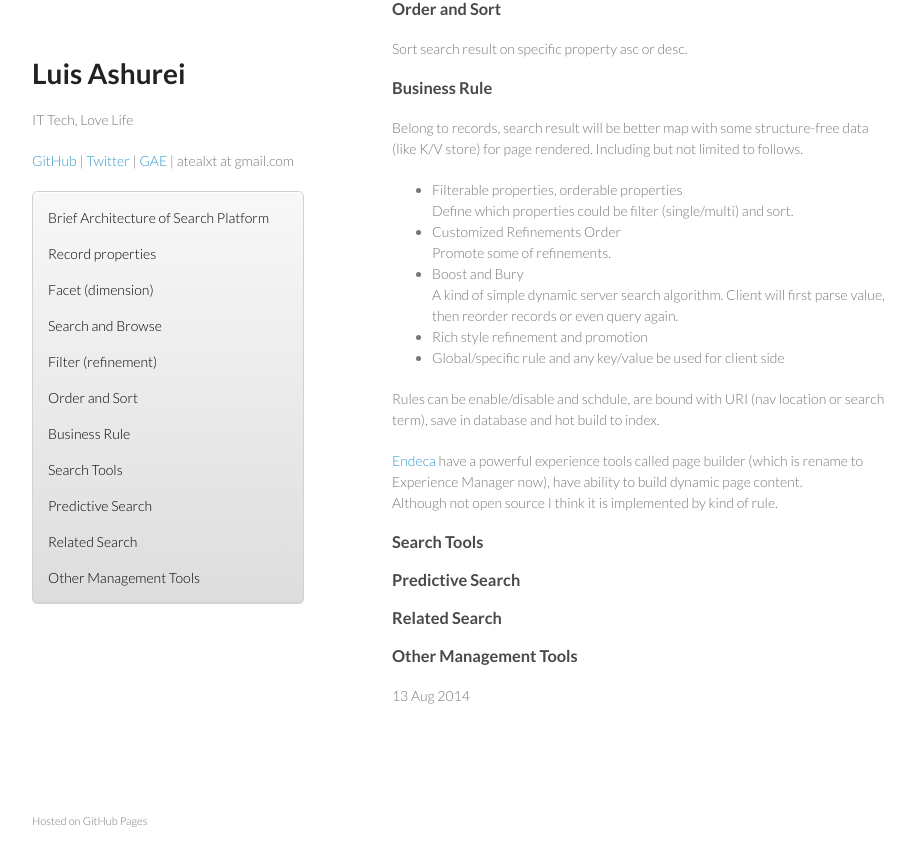
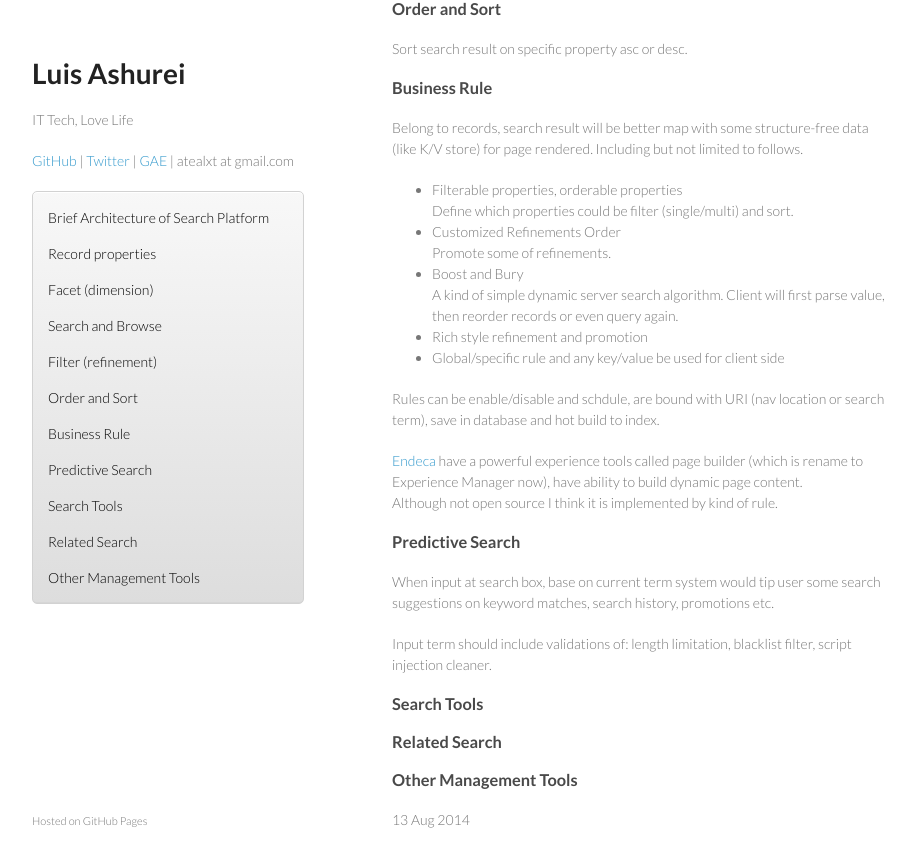
Before and after one commit to atealxt/atealxt.github.io, a Jekyll site: the page built from _posts/2014-08-13-brief-architecture-of-search-platform.html, in a window 1280 px wide and 900 px high, scrolled down 1410 px. Shown: the top 867 px of the window, without its empty margins (178-1093 px from the left). Built offline with Jekyll 4.4.1, drawn with Linux system fonts in a browser that asks for light colours; comment, search, counter and statistics services are not loaded.

Commit message:
Update 2014-08-13-brief-architecture-of-search-platform.html

```diff
--- a/_posts/2014-08-13-brief-architecture-of-search-platform.html
+++ b/_posts/2014-08-13-brief-architecture-of-search-platform.html
@@ -162,16 +162,21 @@ Although not open source I think it is implemented by kind of rule.
 </p>
 
 <h3>
-<a href="#search-tools" name="search-tools" class="anchor"><span class="octicon octicon-link"></span></a>
-Search Tools
+<a href="#predictive" name="predictive" class="anchor"><span class="octicon octicon-link"></span></a>
+Predictive Search
 </h3>
 
 <p>
+When input at search box, base on current term system would tip user some search suggestions on keyword matches, search history, promotions etc.
+</p>
+
+<p>
+Input term should include validations of: length limitation, blacklist filter, script injection cleaner.
 </p>
 
 <h3>
-<a href="#predictive" name="predictive" class="anchor"><span class="octicon octicon-link"></span></a>
-Predictive Search
+<a href="#search-tools" name="search-tools" class="anchor"><span class="octicon octicon-link"></span></a>
+Search Tools
 </h3>
 
 <p>
```
